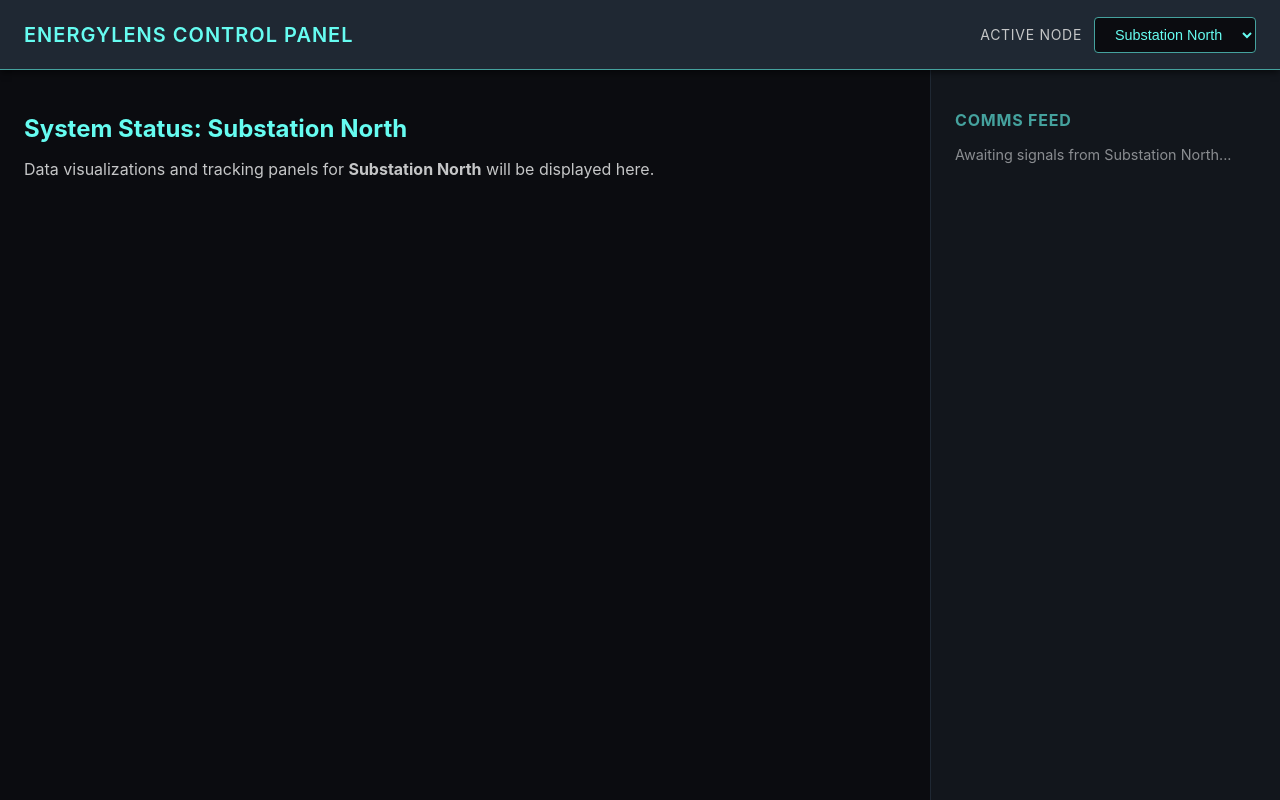
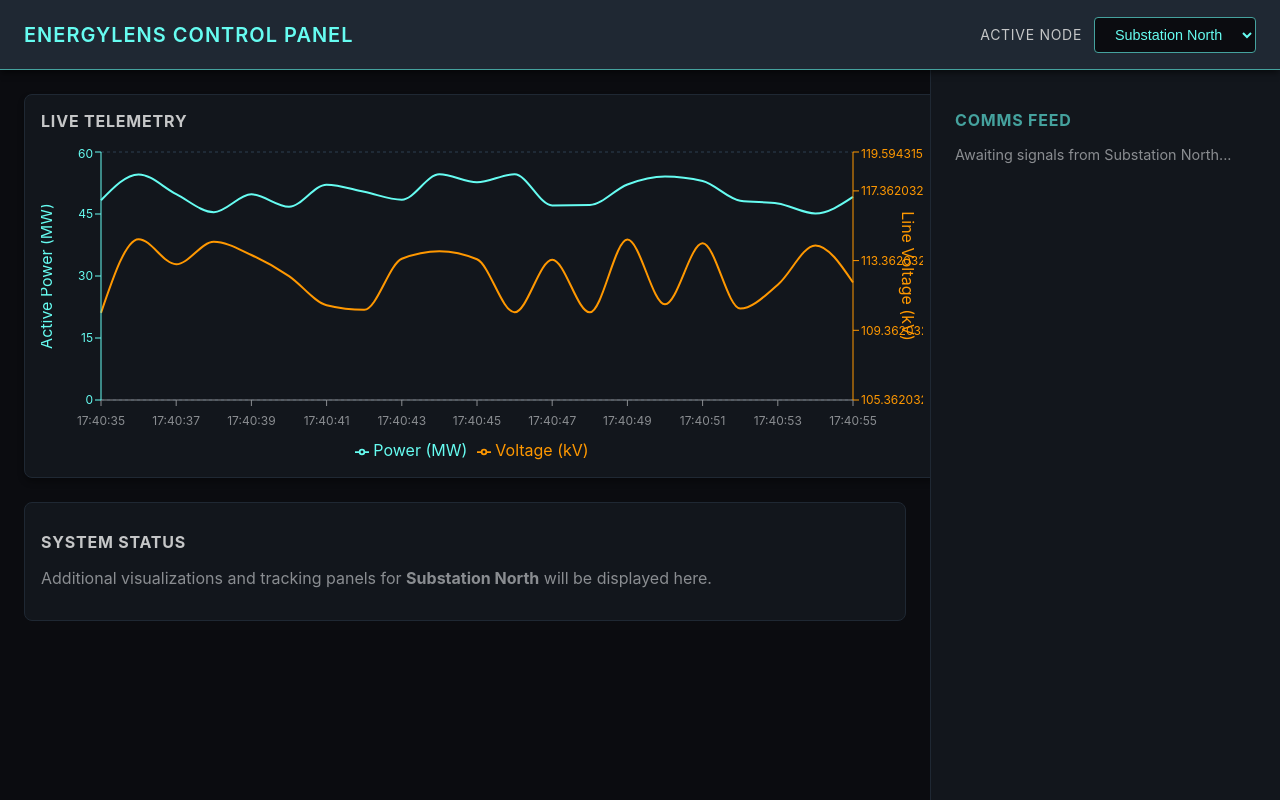
Before and after one commit to v4sud3v/EnergyLens, a Next.js app in the folder frontend/: page / in a window 1280 px wide. Built offline with nearby package versions, Linux system fonts and the light colour scheme.

Commit message:
feat: add Recharts dependency and implement LiveMetricsGraph component for real-time telemetry visualization

```diff
--- /dev/null
+++ b/frontend/app/components/LiveMetricsGraph.tsx
@@ -0,0 +1,150 @@
+"use client";
+
+import React, { useState, useEffect } from 'react';
+import {
+  LineChart,
+  Line,
+  XAxis,
+  YAxis,
+  CartesianGrid,
+  Tooltip,
+  Legend,
+  ResponsiveContainer
+} from 'recharts';
+
+interface DataPoint {
+  time: string;
+  power: number;
+  voltage: number;
+}
+
+// Generate an initial window of data
+const generateInitialData = (): DataPoint[] => {
+  const data: DataPoint[] = [];
+  const now = new Date();
+  for (let i = 20; i >= 0; i--) {
+    const time = new Date(now.getTime() - i * 1000);
+    data.push({
+      time: time.toLocaleTimeString([], { hour12: false, hour: '2-digit', minute: '2-digit', second: '2-digit' }),
+      power: 45 + Math.random() * 10, // ~45-55 MW
+      voltage: 110 + Math.random() * 5, // ~110-115 kV
+    });
+  }
+  return data;
+};
+
+export default function LiveMetricsGraph({ activeNode }: { activeNode: string }) {
+  const [data, setData] = useState<DataPoint[]>([]);
+
+  useEffect(() => {
+    // Reset data when node changes to show it's "loading" new context
+    setData(generateInitialData());
+  }, [activeNode]);
+
+  useEffect(() => {
+    // Simulate incoming telemetry data every second
+    const interval = setInterval(() => {
+      setData((currentData) => {
+        const newData = [...currentData];
+        // Remove oldest
+        if (newData.length >= 20) {
+          newData.shift();
+        }
+        // Add newest
+        const time = new Date().toLocaleTimeString([], { hour12: false, hour: '2-digit', minute: '2-digit', second: '2-digit' });
+
+        // Slightly different ranges based on node to make it feel real
+        const powerBase = activeNode === 'Substation North' ? 45 : activeNode === 'Substation West' ? 60 : 30;
+        const voltageBase = activeNode === 'Substation North' ? 110 : activeNode === 'Substation West' ? 120 : 66;
+
+        newData.push({
+          time,
+          power: powerBase + Math.random() * 10,
+          voltage: voltageBase + Math.random() * 5,
+        });
+        return newData;
+      });
+    }, 1000);
+
+    return () => clearInterval(interval);
+  }, [activeNode]);
+
+  return (
+    <div style={{
+      width: '100%',
+      height: '350px',
+      backgroundColor: '#12161c',
+      borderRadius: '8px',
+      padding: '16px',
+      border: '1px solid #1f2833',
+      boxShadow: '0 4px 6px rgba(0,0,0,0.3)'
+    }}>
+      <h3 style={{ margin: '0 0 16px 0', color: '#c5c6c7', fontSize: '1rem', letterSpacing: '0.05em', textTransform: 'uppercase' }}>
+        Live Telemetry
+      </h3>
+      <div style={{ width: '100%', height: 'calc(100% - 32px)' }}>
+        <ResponsiveContainer width="100%" height="100%">
+          <LineChart
+            data={data}
+            margin={{ top: 5, right: 10, left: 0, bottom: 5 }}
+          >
+            <CartesianGrid strokeDasharray="3 3" stroke="#2c3e50" vertical={false} />
+            <XAxis
+              dataKey="time"
+              stroke="#8a8d91"
+              tick={{ fill: '#8a8d91', fontSize: 12 }}
+              tickMargin={10}
+            />
+
+            {/* Left Y-Axis for Power (MW) */}
+            <YAxis
+              yAxisId="left"
+              stroke="#66fcf1"
+              tick={{ fill: '#66fcf1', fontSize: 12 }}
+              label={{ value: 'Active Power (MW)', angle: -90, position: 'insideLeft', fill: '#66fcf1', style: { textAnchor: 'middle' } }}
+            />
+
+            {/* Right Y-Axis for Voltage (kV) */}
+            <YAxis
+              yAxisId="right"
+              orientation="right"
+              stroke="#ff9800"
+              tick={{ fill: '#ff9800', fontSize: 12 }}
+              label={{ value: 'Line Voltage (kV)', angle: 90, position: 'insideRight', fill: '#ff9800', style: { textAnchor: 'middle' } }}
+              domain={['dataMin - 5', 'dataMax + 5']}
+            />
+
+            <Tooltip
+              contentStyle={{ backgroundColor: '#0b0c10', border: '1px solid #45a29e', borderRadius: '4px' }}
+              itemStyle={{ color: '#c5c6c7' }}
+            />
+            <Legend wrapperStyle={{ paddingTop: '10px' }}/>
+
+            <Line
+              yAxisId="left"
+              type="monotone"
+              dataKey="power"
+              name="Power (MW)"
+              stroke="#66fcf1"
+              strokeWidth={2}
+              dot={false}
+              activeDot={{ r: 6 }}
+              isAnimationActive={false}
+            />
+            <Line
+              yAxisId="right"
+              type="monotone"
+              dataKey="voltage"
+              name="Voltage (kV)"
+              stroke="#ff9800"
+              strokeWidth={2}
+              dot={false}
+              activeDot={{ r: 6 }}
+              isAnimationActive={false}
+            />
+          </LineChart>
+        </ResponsiveContainer>
+      </div>
+    </div>
+  );
+}
--- a/frontend/app/page.tsx
+++ b/frontend/app/page.tsx
@@ -2,6 +2,7 @@
 
 import { useState } from "react";
 import styles from "./page.module.css";
+import LiveMetricsGraph from "./components/LiveMetricsGraph";
 
 export default function Home() {
   const [selectedNode, setSelectedNode] = useState("Substation North");
@@ -29,12 +30,18 @@ export default function Home() {
         </div>
       </header>
       <main className={styles.main}>
-        {/* Main tracking area content will go here */}
-        <h2 style={{ color: "#66fcf1", marginBottom: "1rem" }}>System Status: {selectedNode}</h2>
-        <p style={{ color: "#c5c6c7" }}>Data visualizations and tracking panels for <strong>{selectedNode}</strong> will be displayed here.</p>
+        {/* Main tracking area */}
+        <div style={{ display: "grid", gridTemplateColumns: "1fr", gap: "24px" }}>
+          <LiveMetricsGraph activeNode={selectedNode} />
+
+          <div style={{ padding: "16px", backgroundColor: "#12161c", borderRadius: "8px", border: "1px solid #1f2833" }}>
+            <h2 style={{ color: "#c5c6c7", marginBottom: "1rem", fontSize: "1rem", textTransform: "uppercase", letterSpacing: "0.05em" }}>System Status</h2>
+            <p style={{ color: "#8a8d91" }}>Additional visualizations and tracking panels for <strong>{selectedNode}</strong> will be displayed here.</p>
+          </div>
+        </div>
       </main>
       <aside className={styles.sidebar}>
-        {/* Communication sidebar content will go here */}
+        {/* Communication sidebar */}
         <h3 style={{ color: "#45a29e", fontSize: "1rem", textTransform: "uppercase", letterSpacing: "0.05em" }}>Comms Feed</h3>
         <p style={{ marginTop: "1rem", fontSize: "0.9rem", color: "#8a8d91" }}>Awaiting signals from {selectedNode}...</p>
       </aside>
--- a/frontend/package.json
+++ b/frontend/package.json
@@ -11,7 +11,8 @@
   "dependencies": {
     "next": "16.2.7",
     "react": "19.2.4",
-    "react-dom": "19.2.4"
+    "react-dom": "19.2.4",
+    "recharts": "^3.8.1"
   },
   "devDependencies": {
     "@tailwindcss/postcss": "^4",
```
Also changed, not shown: 1 other file (tests, documents, lock files or other folders).
